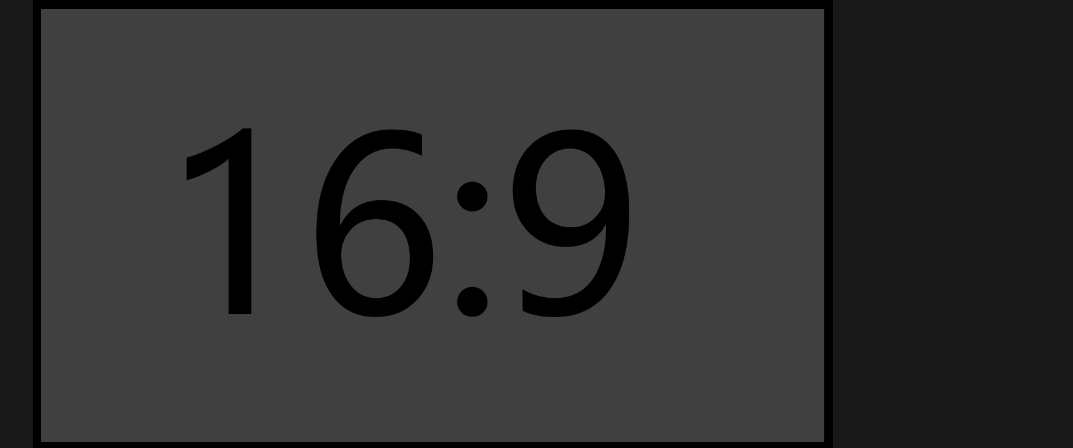
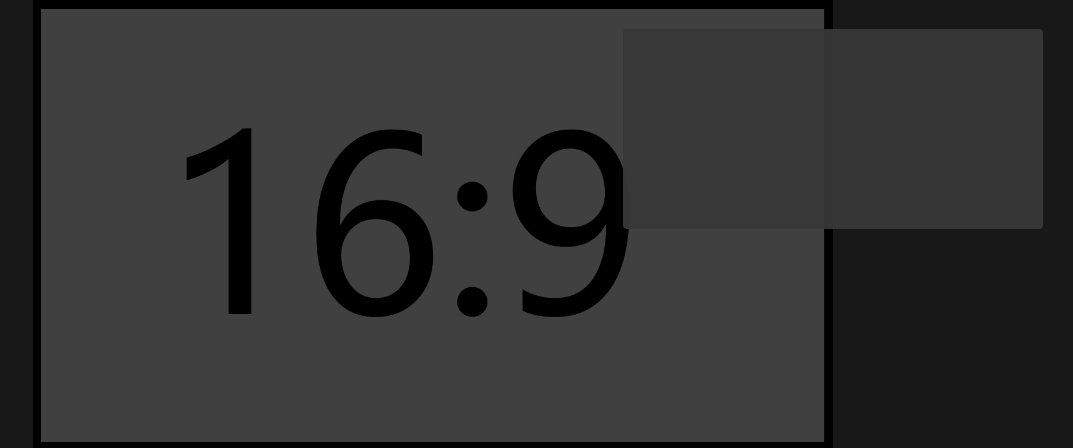
Before and after one commit to Akkunlab/YouSync, a Node server app: page / in a window 1280 px wide. Shown: the part 57-505 px from the top of the page, without its empty margins (207-1280 px from the left). Run offline with Node 20, Linux system fonts and the light colour scheme; style sheets or scripts are compiled from the project's sources.

Commit message:
Add statistics view

```diff
--- a/src/client/room/events.js
+++ b/src/client/room/events.js
@@ -91,6 +91,11 @@ const events = {
     input.blur();
   },
 
+  onShowStatistics() { // 統計情報を表示
+    const statistics = document.getElementById('statistics');
+    statistics.style.display = statistics.style.display === 'none' ? 'block' : 'none';
+  },
+
   log(type, obj) { // ログ出力
     console.log(`[${type}]`);
     console.log(JSON.stringify(obj, null, 2));
--- a/src/client/room/index.js
+++ b/src/client/room/index.js
@@ -19,6 +19,7 @@ const init = (() => {
   document.getElementById('next').addEventListener('click', events.onClickPlayerButton);
   document.getElementById('mute').addEventListener('click', controlYT.setMute);
   document.getElementById('volume').addEventListener('click', controlYT.setVolume);
+  document.getElementById('user').addEventListener('click', events.onShowStatistics);
   document.getElementById('search_form').addEventListener('submit', events.onSubmitSearch);
   seekbar.addEventListener('change', events.onChangeSeekBar, false);
   seekbar.addEventListener('input', events.onChangeSeekBar, false);
--- a/src/client/sass/common.scss
+++ b/src/client/sass/common.scss
@@ -188,5 +188,21 @@ svg {
         border: none;
       }
     }
+
+    /* 統計情報 */
+    .statistics {
+      top: $header-height + $margin-side;
+      right: $margin-side;
+      width: 420px;
+      height: 200px;
+      position: absolute;
+      border-radius: $item-border-radius;
+      opacity: .95;
+      background: $item-color;
+
+      .statistics_inner {
+        padding: 1em;
+      }
+    }
   }
 }
--- a/views/components/_header.ejs
+++ b/views/components/_header.ejs
@@ -27,11 +27,16 @@
     </div>
 
     <!-- ▼ ユーザ ▼ -->
-    <div class="user">
+    <div id="user" class="user">
       <label class="user_label">
         <svg viewBox="0 0 24 24"><use xlink:href="/img/graphics.svg#user"></use></svg>
       </label>
     </div>
 
+    <!-- ▼ 統計情報 ▼ -->
+    <div id="statistics" class="statistics">
+      <div class="statistics_inner"></div>
+    </div>
+
   </div>
 </header>
```
